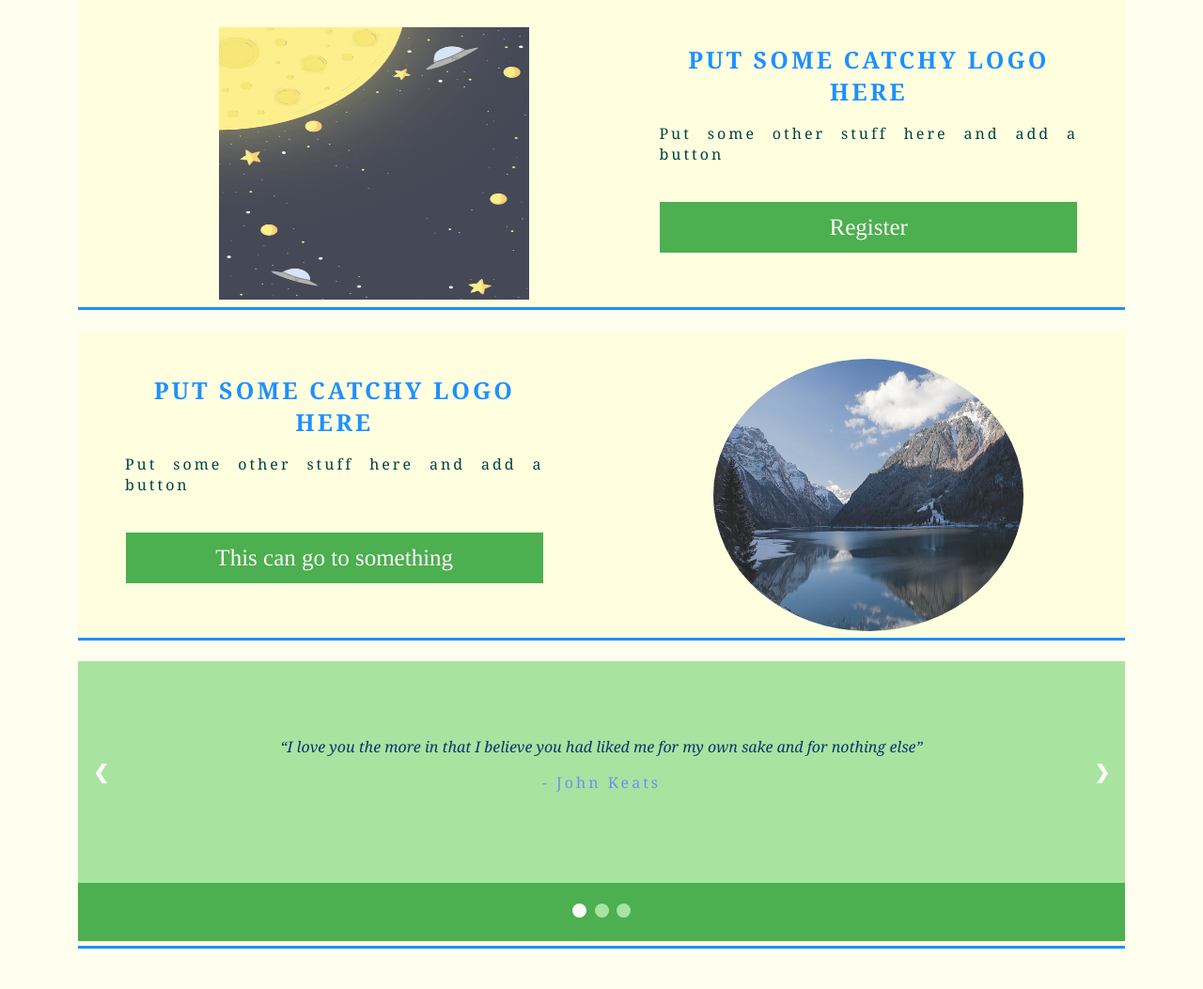
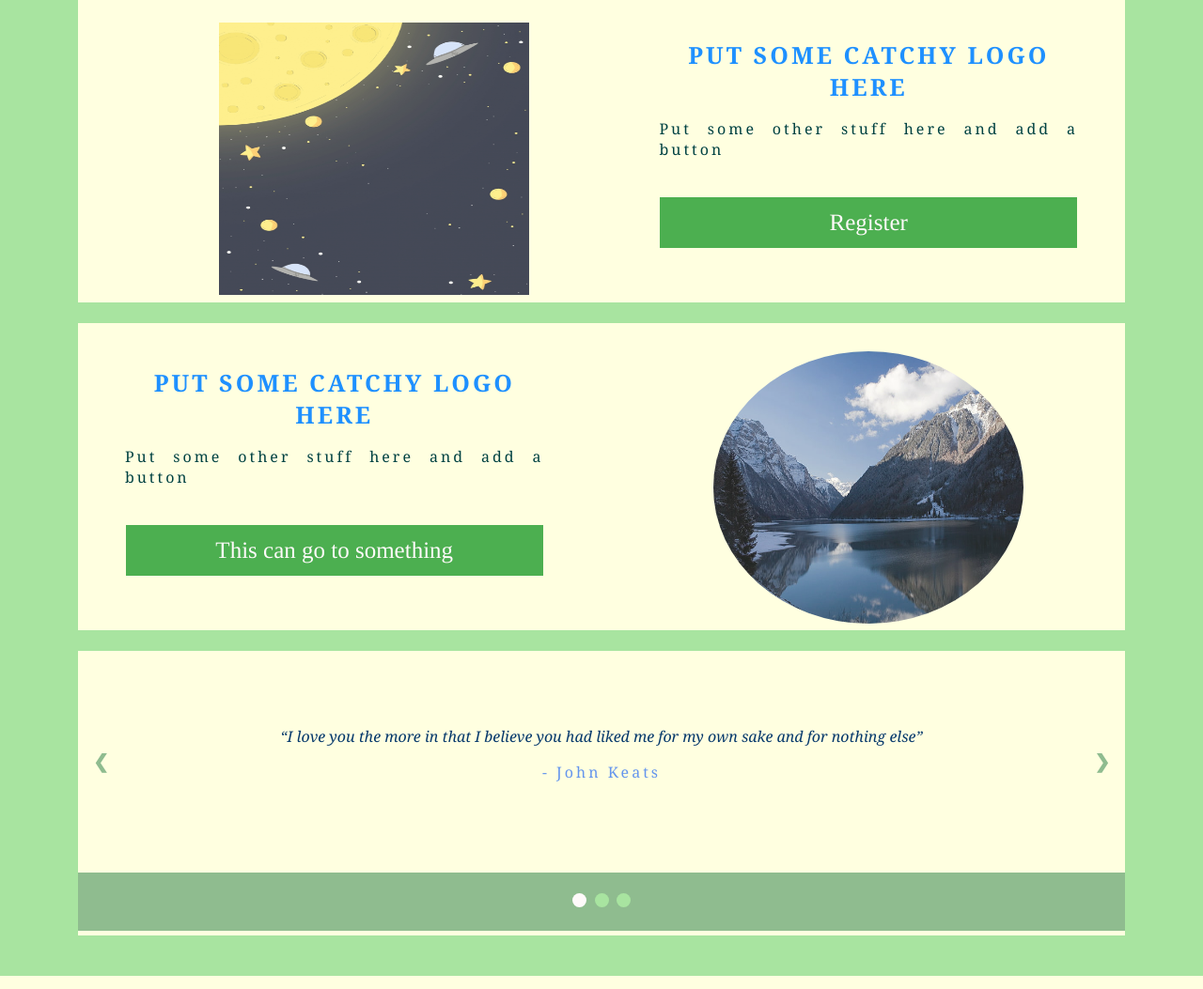
Before and after one commit to sabrinalugoa21/CMPE131PROJECT, a PHP site: page /homepage.php in a window 1280 px wide. Shown: the part 218-1271 px from the top of the page at 94% size. Run offline with PHP 8.4, Linux system fonts and the light colour scheme.

Commit message:
Update homepage.css

```diff
--- a/homepage.css
+++ b/homepage.css
@@ -7,7 +7,7 @@
     font-family:Georgia;
     color: #05386B;
     padding: 5px;
-    background:	#FFFFF0;
+    background:	#a8e4a0;
     margin: 0;
   }
 /* HEADER
@@ -71,7 +71,7 @@
 /*TOP LINK BAR*/
   .topnav {
     overflow: hidden;
-    background-color: #a8e4a0;
+    background-color: lightyellow;
   }
   .topnav2 {
     overflow: hidden;
@@ -115,7 +115,7 @@
     z-index: 1;
     top: 0;
     left: 0;
-    background-color: #a8e4a0;
+    background-color: #8FBC8F;
     overflow-x: hidden;
     transition: 0.5s;
     padding-top: 60px;
@@ -124,12 +124,12 @@
     padding: 8px 8px 8px 32px;
     text-decoration: none;
     font-size: 25px;
-    color: #818181;
+    color: lightyellow;
     display: block;
     transition: 0.3s;
   }
   .sidenav a:hover {
-    color: #fffafa;
+    color: #818181;
   }
   .sidenav .closebtn {
     position: absolute;
@@ -152,8 +152,6 @@
   .header {
     overflow: hidden;
     background-color: #f1f1f1;
-    border-style: solid;
-    border-color: #a8e4a0;
     border-width: thick;
     border-top: none;
     padding: 50px 20px;
@@ -203,8 +201,6 @@
 
 /*BEGIN: SECTION*/
   .section{
-    border-bottom-style:solid;
-    border-color: dodgerblue;
     padding-bottom: 5px;
     margin-left: 5%;
     margin-right: 5%;
@@ -219,7 +215,6 @@
     margin-left: 100px;
     opacity: .87;
   }
-
 
   img:hover {
     -webkit-transform: scaleX(-1);
@@ -264,7 +259,7 @@
     border: 3px double #4CAF50;
   }
   .button1:hover {
-    background-color: #fffafa;
+    background-color: #FFFFE0;
     color: #1e90ff;
   }
 /*END: Buttons*/
@@ -273,7 +268,7 @@
   /* Slideshow container */
   .slideshow-container {
     position: relative;
-    background: #a8e4a0;
+    background: lightyellow;
   }
   /* Slides */
   .mySlides {
@@ -290,7 +285,7 @@
     width: auto;
     margin-top: -30px;
     padding: 16px;
-    color: #fffafa;
+    color: #8FBC8F;
     font-weight: bold;
     font-size: 20px;
     border-radius: 0 3px 3px 0;
@@ -304,14 +299,14 @@
   }
   /* On hover, add a black background color with a little bit see-through */
   .prev:hover, .next:hover {
-    background-color: #fffafa;
-    color: black;
+    background-color: #8FBC8F;
+    color: #fffafa;
   }
   /* The dot/bullet/indicator container */
   .dot-container {
       text-align: center;
       padding: 20px;
-      background: #4CAF50;
+      background: #8FBC8F;
   }
   /* The dots/bullets/indicators */
   .dot {
```
